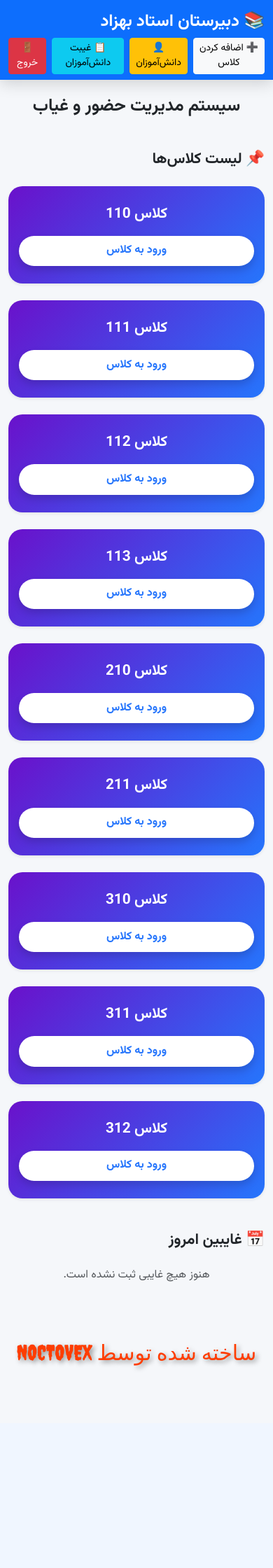
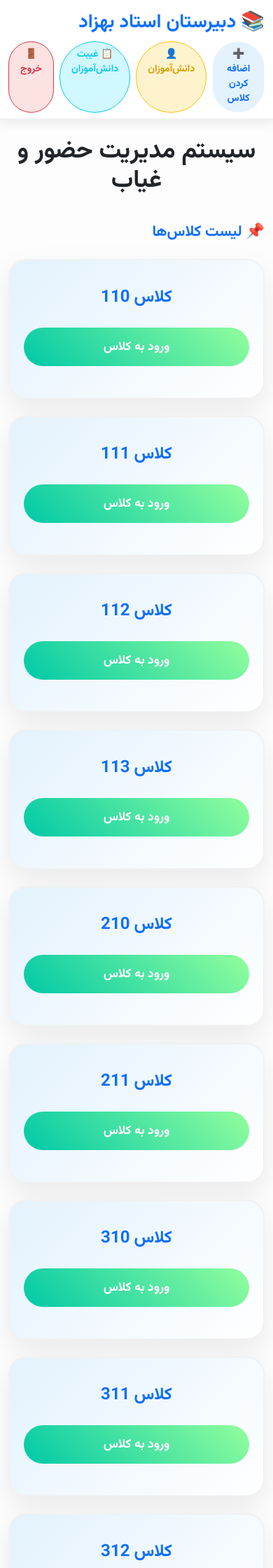
Before and after one commit to mehrab138787/behzad, a Flask app: page / in a window 390 px wide. Shown: the top 2240 px of the page at 70% size. Before the commit the page ends 1958 px from the top, so only its background shows below. Run offline with Flask 3, Linux system fonts and the light colour scheme; a user stored in the database is signed in; data comes from the database, SQL or seed files in the repository; both versions use the stored data as it was after the commit; data that the repository does not hold is empty; parts of the project's set-up code (start-up, migrations or seed data) failed here and were passed over.

```diff
--- a/app.py
+++ b/app.py
@@ -1,4 +1,4 @@
-from flask import Flask, render_template, request, redirect, url_for, flash, session
+from flask import Flask, render_template, request, redirect, url_for, flash, session, jsonify
 from flask_sqlalchemy import SQLAlchemy
 from kavenegar import *
 from datetime import datetime, date
@@ -40,10 +40,9 @@ def now_tehran():
 
 # --- فیلتر تبدیل تاریخ میلادی به شمسی ---
 def to_jalali(date_obj):
-    """تبدیل تاریخ میلادی به شمسی (به وقت تهران)"""
     if not date_obj:
         return ""
-    if hasattr(date_obj, "tzinfo"):  # اگر datetime تایم‌زون داشت
+    if hasattr(date_obj, "tzinfo"):
         date_obj = date_obj.replace(tzinfo=None)
     return jdatetime.datetime.fromgregorian(datetime=date_obj).strftime('%Y/%m/%d')
 
@@ -63,7 +62,7 @@ def login_required(f):
     return decorated_function
 
 # --- KAVENEGAR CONFIG ---
-api = KavenegarAPI('526E472B46714B647A3230747266515A4F71314548357242782B33484A686F4B36396F66592B72427554513D')
+api = KavenegarAPI('44357543787965376E467856632B64397A4E59592F6E6170665172726B4C4B33513345432F35775A4B65303D')
 
 # --- ROUTES ---
 @app.route("/login", methods=["GET", "POST"])
@@ -161,7 +160,8 @@ def edit_student(id):
         return redirect(url_for("view_class", class_id=student.class_id))
     return render_template("edit_student.html", student=student)
 
-@app.route("/absent/<int:student_id>")
+# --- مسیر غیبت AJAX ---
+@app.route("/absent/<int:student_id>", methods=["POST"])
 @login_required
 def absent(student_id):
     student = Student.query.get_or_404(student_id)
@@ -171,7 +171,7 @@ def absent(student_id):
     db.session.add(attendance)
     db.session.commit()
 
-    # تبدیل زمان به جلالی (به وقت تهران)
+    # پیامک به والدین
     dt = now_tehran().replace(tzinfo=None)
     persian_datetime = jdatetime.datetime.fromgregorian(datetime=dt)
     persian_date_str = persian_datetime.strftime("%Y/%m/%d")
@@ -184,6 +184,8 @@ def absent(student_id):
     except Exception as e:
         flash(f"❌ خطا در ارسال پیام: {e}", "danger")
 
+    if request.headers.get('X-Requested-With') == 'XMLHttpRequest':
+        return '', 204  # بدون محتوا برای AJAX
     return redirect(url_for("view_class", class_id=student.class_id))
 
 @app.route("/send_message", methods=["POST"])
@@ -230,7 +232,24 @@ def student_absences():
                            search_query=search_query,
                            class_query=class_query)
 
-# --- ROUTE PING برای keep-alive ---
+# --- حذف غیبت ---
+@app.route("/delete_absence", methods=["POST"])
+@login_required
+def delete_absence():
+    data = request.get_json()
+    if not data or 'id' not in data:
+        return {"success": False, "error": "missing id"}, 400
+
+    absence_id = data['id']
+    absence = Attendance.query.get(absence_id)
+    if not absence:
+        return {"success": False, "error": "not found"}, 404
+
+    db.session.delete(absence)
+    db.session.commit()
+    return {"success": True}
+
+# --- ROUTE PING ---
 @app.route("/ping")
 def ping():
     return "pong", 200
--- a/templates/index.html
+++ b/templates/index.html
@@ -10,111 +10,131 @@
 <style>
 body {
     font-family: 'Vazirmatn', Tahoma, sans-serif;
-    background: #f5f7fa;
-    padding-bottom: 80px;
+    background: #fdfdfd;
+    color: #212529;
+    padding-bottom: 100px;
     overflow-x: hidden;
 }
+
+/* Navbar */
 .navbar {
-    background: #0d6efd !important;
-    box-shadow: 0 6px 20px rgba(0,0,0,0.15);
+    background: #ffffff !important;
+    border-bottom: 3px solid #f1f1f1;
+    box-shadow: 0 4px 15px rgba(0,0,0,0.08);
 }
 .navbar-brand {
+    font-weight: 900;
+    font-size: 1.7rem;
+    color: #0d6efd !important;
+}
+.navbar .btn {
+    border-radius: 50px;
     font-weight: 700;
-    font-size: 1.5rem;
-    color: #fff !important;
+    padding: 0.5rem 1rem;
+    transition: all 0.3s ease;
 }
-h2, h4 { font-weight: 700; color: #212529; }
+.navbar .btn:hover {
+    transform: translateY(-3px) scale(1.05);
+    box-shadow: 0 6px 15px rgba(0,0,0,0.15);
+}
+.navbar .btn-light { background: #e3f2fd; color: #0d6efd; }
+.navbar .btn-warning { background: #fff3cd; color: #d39e00; }
+.navbar .btn-info { background: #d1f7ff; color: #0dcaf0; }
+.navbar .btn-danger { background: #fde2e2; color: #dc3545; }
 
-/* کارت کلاس‌ها سه‌بعدی */
+/* تیتر اصلی */
+h2 {
+    font-weight: 900;
+    color: #212529;
+    font-size: 2.2rem;
+    margin-bottom: 2.5rem;
+}
+
+/* کارت کلاس */
 .class-card {
-    border-radius: 20px;
-    padding: 25px 15px;
+    border-radius: 25px;
+    padding: 50px 25px;
     text-align: center;
-    background: linear-gradient(135deg, #6a11cb, #2575fc);
-    color: #fff;
-    box-shadow: 0 8px 25px rgba(0,0,0,0.2);
+    color: #212529;
+    background: linear-gradient(135deg,#e3f2fd,#ffffff);
+    box-shadow: 0 15px 40px rgba(0,0,0,0.08);
+    border: 2px solid #f1f1f1;
     transition: transform 0.4s ease, box-shadow 0.4s ease;
-    perspective: 1000px;
+    min-height: 240px;
 }
 .class-card:hover {
-    transform: rotateX(5deg) rotateY(-5deg) scale(1.05);
-    box-shadow: 0 20px 40px rgba(0,0,0,0.35);
+    transform: translateY(-12px) scale(1.05);
+    box-shadow: 0 20px 50px rgba(0,0,0,0.15);
 }
 .class-name {
-    font-size: 1.5rem;
-    font-weight: 700;
-    margin-bottom: 15px;
+    font-size: 1.7rem;
+    font-weight: 800;
+    margin-bottom: 25px;
+    color: #0d6efd;
 }
+
+/* دکمه ورود به کلاس */
 .btn-class-enter {
     border-radius: 50px;
     font-weight: 700;
-    padding: 0.7rem 1.5rem;
-    font-size: 1.1rem;
-    background: #fff;
-    color: #2575fc;
+    padding: 1rem 2rem;
+    font-size: 1.2rem;
+    background: linear-gradient(45deg,#00c9a7,#92fe9d);
+    color: #fff;
     border: none;
     transition: all 0.3s ease;
-    box-shadow: 0 6px 12px rgba(0,0,0,0.15);
 }
 .btn-class-enter:hover {
-    background: #e0e0e0;
-    transform: scale(1.15) translateY(-3px);
+    transform: scale(1.15) translateY(-4px);
+    box-shadow: 0 12px 28px rgba(0,0,0,0.2);
 }
 
-/* کارت غایبین امروز حرفه‌ای */
-.card-absent {
-    border-radius: 25px;
-    padding: 20px;
-    background: #ffffff;
-    box-shadow: 0 12px 28px rgba(0,0,0,0.2);
-}
+/* غایبین */
 .absent-item {
     display: flex;
     justify-content: space-between;
     align-items: center;
-    padding: 1rem 1rem;
-    font-size: 1.1rem;
+    padding: 1.3rem 1.5rem;
+    font-size: 1.2rem;
     font-weight: 700;
-    border-radius: 15px;
-    margin-bottom: 12px;
-    background: linear-gradient(120deg, #ff6a00, #ffb347);
-    color: #fff;
+    border-radius: 20px;
+    margin-bottom: 18px;
+    background: linear-gradient(135deg,#fff9c4,#fffde7);
+    color: #333;
+    border: 2px solid #f9e79f;
+    box-shadow: 0 8px 20px rgba(0,0,0,0.08);
     transition: transform 0.3s ease, box-shadow 0.3s ease;
-    perspective: 800px;
 }
 .absent-item:hover {
-    transform: rotateX(3deg) scale(1.03);
-    box-shadow: 0 15px 30px rgba(0,0,0,0.3);
+    transform: scale(1.03);
+    box-shadow: 0 15px 35px rgba(0,0,0,0.15);
 }
-.badge-absent {
-    font-size: 1rem;
-    padding: 0.5em 0.8em;
-    background: #d32f2f !important;
-    box-shadow: 0 3px 8px rgba(0,0,0,0.2);
-}
-.alert { font-size: 0.95rem; }
 
-/* Footer انیمیشنی */
+/* Footer */
 .footer-note {
     font-family: 'Creepster', cursive;
-    color: #d32f2f;
-    font-size: 1.8rem;
+    color: #198754;
+    font-size: 2rem;
     text-align: center;
-    margin-top: 60px;
-    text-shadow: 3px 3px 7px rgba(0,0,0,0.4);
-    animation: pulse 1.5s infinite;
+    margin-top: 70px;
+    text-shadow: 0 0 10px #a7ff83;
+    animation: pulse 2s infinite;
 }
 @keyframes pulse {
-    0% { transform: scale(1); color: #d32f2f; }
-    50% { transform: scale(1.05); color: #ff3d00; }
-    100% { transform: scale(1); color: #d32f2f; }
+    0% { transform: scale(1); opacity: 1;}
+    50% { transform: scale(1.05); opacity: 0.8;}
+    100% { transform: scale(1); opacity: 1;}
 }
 
-/* موبایل */
-@media (max-width: 576px) {
-    .class-name { font-size: 1.3rem; }
-    .btn-class-enter { font-size: 1rem; padding: 0.6rem 1.2rem; }
-    .absent-item { font-size: 1rem; padding: 0.8rem 0.9rem; }
+/* ریسپانسیو */
+@media (max-width: 767px) {
+    .class-card { min-height: 200px; padding: 35px 20px; }
+    .class-name { font-size: 1.5rem; }
+    .btn-class-enter { font-size: 1.1rem; padding: 0.9rem 1.5rem; }
+    .col-md-6 { flex: 0 0 100%; max-width: 100%; }
+}
+@media (min-width: 768px) {
+    .col-md-6 { flex: 0 0 50%; max-width: 50%; }
 }
 </style>
 </head>
@@ -147,16 +167,16 @@ h2, h4 { font-weight: 700; color: #212529; }
     {% endif %}
     {% endwith %}
 
-    <h2 class="text-center mb-5">سیستم مدیریت حضور و غیاب</h2>
+    <h2 class="text-center">سیستم مدیریت حضور و غیاب</h2>
 
     <!-- لیست کلاس‌ها -->
-    <h4 class="mb-4 fw-bold">📌 لیست کلاس‌ها</h4>
+    <h4 class="mb-4 fw-bold text-primary">📌 لیست کلاس‌ها</h4>
     <div class="row g-4 mb-5">
         {% if classes %}
             {% for class_ in classes %}
-            <div class="col-md-3 col-sm-6">
+            <div class="col-md-6 col-12">
                 <a href="{{ url_for('view_class', class_id=class_.id) }}" class="text-decoration-none">
-                    <div class="class-card shadow-sm">
+                    <div class="class-card">
                         <div class="class-name">کلاس {{ class_.name }}</div>
                         <button class="btn btn-class-enter w-100">ورود به کلاس</button>
                     </div>
@@ -168,8 +188,8 @@ h2, h4 { font-weight: 700; color: #212529; }
         {% endif %}
     </div>
 
-    <!-- غایبین امروز حرفه‌ای -->
-    <h4 class="mb-4 fw-bold">📅 غایبین امروز</h4>
+    <!-- غایبین امروز -->
+    <h4 class="mb-4 fw-bold text-success">📅 غایبین امروز</h4>
     <div class="row g-3 mb-5">
         {% if absents_today %}
             {% for attendance in absents_today %}
```
Also changed, not shown: templates/class_detail.html (+24 -2 lines), templates/student_absences.html (+93 -3 lines), instance/school.db.
